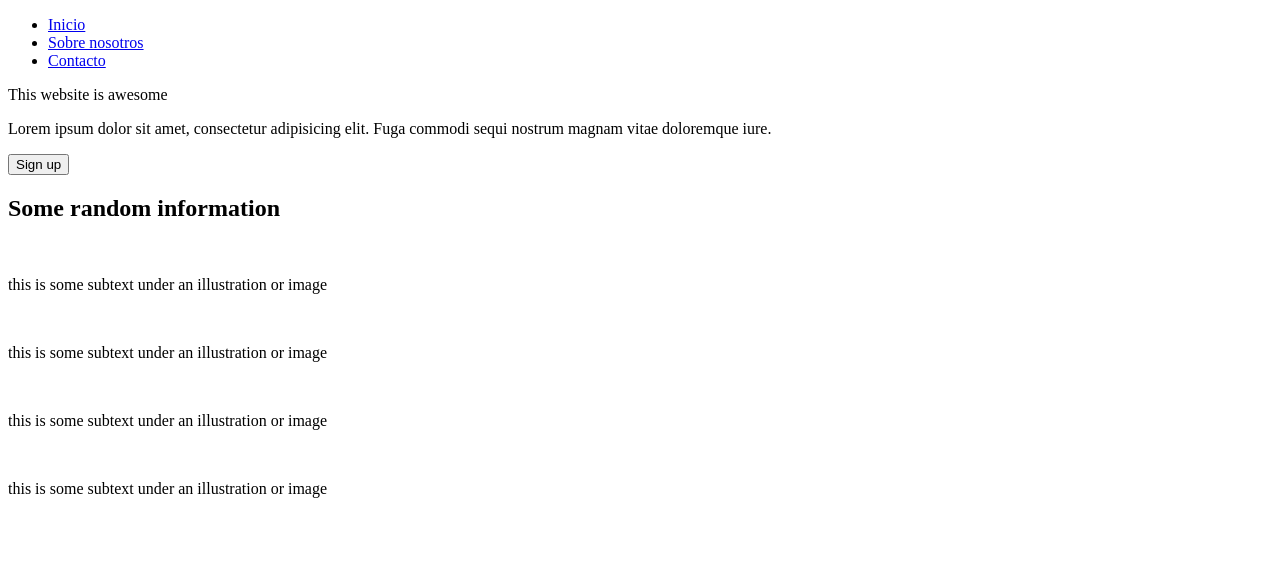
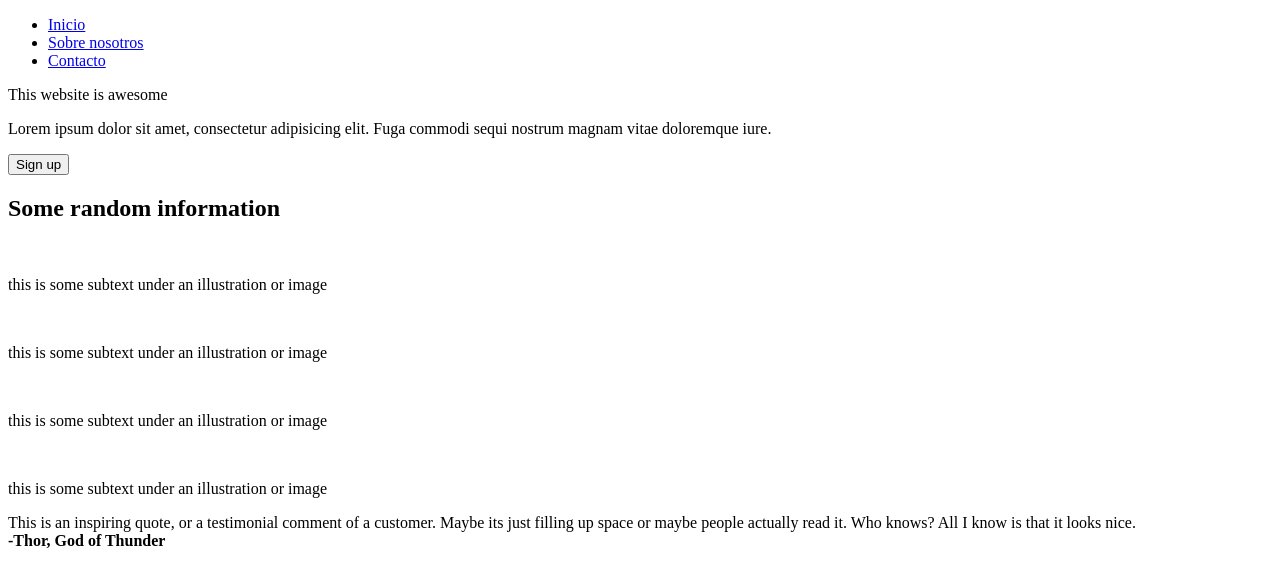
Before and after one commit to Valz16/landingpage, a plain HTML site: page index.html in a window 1280 px wide. Drawn offline with Linux system fonts and the light colour scheme.

Commit message:
Agrega un parrafo con comentario de un cliente

```diff
--- a/index.html
+++ b/index.html
@@ -32,6 +32,13 @@
         <img><p>this is some subtext under an illustration or image</p>
       </span>
     </div>
+    <div>
+      <p>This is an inspiring quote, or a testimonial comment of a customer.
+          Maybe its just filling up space or maybe people actually read it.
+          Who knows? All I know is that it looks nice. <br>
+          <strong>-Thor, God of Thunder</strong>
+      </p>
+    </div>
 
 </body>
 </html>
```
